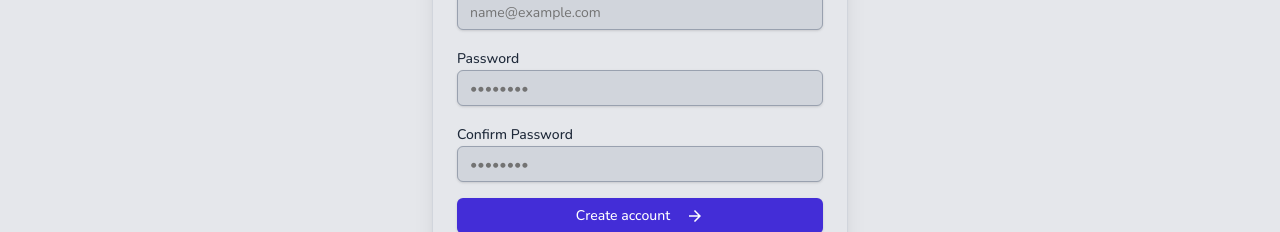
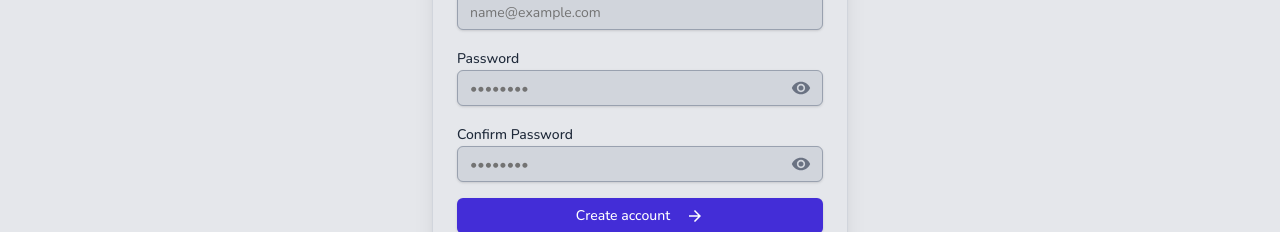
Before and after one commit to Aiinhome-Aivista/code-complexity-ui, a Next.js app: page /register in a window 1280 px wide. Shown: the part 412-644 px from the top of the page. Built offline with nearby package versions, Linux system fonts and the light colour scheme.

Commit message:
minor ui change

```diff
--- a/src/app/(analysis)/code-view/page.tsx
+++ b/src/app/(analysis)/code-view/page.tsx
@@ -934,7 +934,7 @@ export default function CodeViewPage() {
         onClose={handleCloseToast}
         anchorOrigin={{ vertical: "top", horizontal: "center" }}
         sx={{
-          zIndex: 10,
+          zIndex: 9999,
         }}
       >
         <Alert
--- a/src/app/(auth)/login/page.tsx
+++ b/src/app/(auth)/login/page.tsx
@@ -3,7 +3,7 @@
 import { useState, useEffect } from "react";
 import Link from "next/link";
 import { useRouter } from "next/navigation";
-import { GitHub, Google, ArrowForward, Refresh } from "@mui/icons-material";
+import { GitHub, Google, ArrowForward, Refresh, Visibility, VisibilityOff } from "@mui/icons-material";
 import { Button } from "@/components/ui/Button";
 import { Card } from "@/components/ui/Card";
 import { Input } from "@/components/ui/Input";
@@ -16,6 +16,7 @@ export default function LoginPage() {
   const [isLoading, setIsLoading] = useState(false);
   const [captchaQuestion, setCaptchaQuestion] = useState("");
   const [captchaToken, setCaptchaToken] = useState("");
+  const [showPassword, setShowPassword] = useState(false);
   const { showSnackbar } = useUIStore();
 
   const fetchCaptcha = async () => {
@@ -104,14 +105,23 @@ export default function LoginPage() {
                 Password
               </Label>
             </div>
+            <div className="relative">
               <Input
                 id="password"
                 name="password"
-              type="password"
+                type={showPassword ? "text" : "password"}
                 placeholder="••••••••"
                 required
-              className="bg-gray-300 dark:bg-neutral-950 text-gray-800 border-gray-400 focus:border-indigo-500"
+                className="bg-gray-300 dark:bg-neutral-950 text-gray-800 border-gray-400 focus:border-indigo-500 pr-10"
               />
+              <button
+                type="button"
+                className="absolute inset-y-0 right-0 flex items-center px-3 text-gray-500 hover:text-gray-700 dark:text-gray-400 dark:hover:text-gray-200"
+                onClick={() => setShowPassword(!showPassword)}
+              >
+                {showPassword ? <VisibilityOff sx={{ fontSize: 20 }} /> : <Visibility sx={{ fontSize: 20 }} />}
+              </button>
+            </div>
           </div>
 
           <div className="space-y-2">
--- a/src/app/(auth)/register/page.tsx
+++ b/src/app/(auth)/register/page.tsx
@@ -3,7 +3,7 @@
 import { useState } from "react";
 import Link from "next/link";
 import { useRouter } from "next/navigation";
-import { ArrowForward } from "@mui/icons-material";
+import { ArrowForward, Visibility, VisibilityOff } from "@mui/icons-material";
 import { Button } from "@/components/ui/Button";
 import { Card } from "@/components/ui/Card";
 import { Input } from "@/components/ui/Input";
@@ -14,6 +14,8 @@ import { useUIStore } from "@/store/uiStore";
 export default function RegisterPage() {
   const router = useRouter();
   const [isLoading, setIsLoading] = useState(false);
+  const [showPassword, setShowPassword] = useState(false);
+  const [showConfirmPassword, setShowConfirmPassword] = useState(false);
   const { showSnackbar } = useUIStore();
 
   const handleSubmit = async (e: React.FormEvent) => {
@@ -96,25 +98,43 @@ export default function RegisterPage() {
           </div>
           <div className="space-y-2">
             <Label htmlFor="password" className="text-gray-800">Password</Label>
+            <div className="relative">
               <Input
                 id="password"
                 name="password"
-              type="password"
+                type={showPassword ? "text" : "password"}
                 placeholder="••••••••"
                 required
-              className="bg-gray-300 dark:bg-neutral-950 text-gray-800 border-gray-400 focus:border-indigo-500"
+                className="bg-gray-300 dark:bg-neutral-950 text-gray-800 border-gray-400 focus:border-indigo-500 pr-10"
               />
+              <button
+                type="button"
+                className="absolute inset-y-0 right-0 flex items-center px-3 text-gray-500 hover:text-gray-700 dark:text-gray-400 dark:hover:text-gray-200"
+                onClick={() => setShowPassword(!showPassword)}
+              >
+                {showPassword ? <VisibilityOff sx={{ fontSize: 20 }} /> : <Visibility sx={{ fontSize: 20 }} />}
+              </button>
+            </div>
           </div>
           <div className="space-y-2">
             <Label htmlFor="confirmPassword" className="text-gray-800">Confirm Password</Label>
+            <div className="relative">
               <Input
                 id="confirmPassword"
                 name="confirmPassword"
-              type="password"
+                type={showConfirmPassword ? "text" : "password"}
                 placeholder="••••••••"
                 required
-              className="bg-gray-300 dark:bg-neutral-950 text-gray-800 border-gray-400 focus:border-indigo-500"
+                className="bg-gray-300 dark:bg-neutral-950 text-gray-800 border-gray-400 focus:border-indigo-500 pr-10"
               />
+              <button
+                type="button"
+                className="absolute inset-y-0 right-0 flex items-center px-3 text-gray-500 hover:text-gray-700 dark:text-gray-400 dark:hover:text-gray-200"
+                onClick={() => setShowConfirmPassword(!showConfirmPassword)}
+              >
+                {showConfirmPassword ? <VisibilityOff sx={{ fontSize: 20 }} /> : <Visibility sx={{ fontSize: 20 }} />}
+              </button>
+            </div>
           </div>
 
           <Button
--- a/src/app/globals.css
+++ b/src/app/globals.css
@@ -61,6 +61,12 @@ input[type="number"]::-webkit-outer-spin-button {
 input[type="number"] {
   -moz-appearance: textfield;
   /* Firefox */
+}
+
+/* Hide Edge native password reveal and clear buttons */
+input::-ms-reveal,
+input::-ms-clear {
+  display: none;
 }
 
 /* Custom Scrollbar Styles */
--- a/src/components/providers/GlobalSnackbar.tsx
+++ b/src/components/providers/GlobalSnackbar.tsx
@@ -12,7 +12,7 @@ export function GlobalSnackbar() {
             autoHideDuration={4000}
             onClose={hideSnackbar}
             anchorOrigin={{ vertical: "top", horizontal: "center" }}
-            sx={{ zIndex: 6000 }}
+            sx={{ zIndex: 9999 }}
         >
             <Alert
                 onClose={hideSnackbar}
```
Lines whose indentation alone changed are shown as unchanged.
